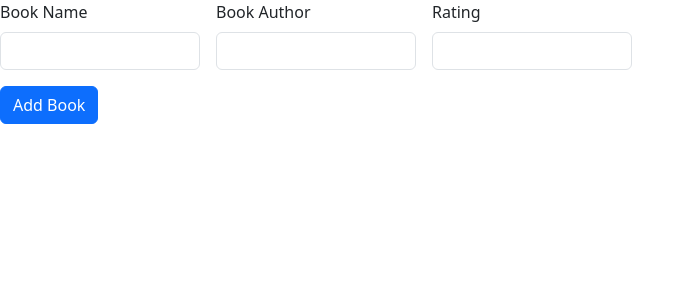
After one commit to vlouggos/simple, a Flask app: page /add in a window 1280 px wide. The commit adds this page. Shown: the top 300 px of the page, without its empty margins (0-695 px from the left). Run offline with Flask 3, Linux system fonts and the light colour scheme; some libraries are stand-ins or nearby versions.

Commit message:
Major update

```diff
--- a/main.py
+++ b/main.py
@@ -15,26 +15,41 @@ app.config['SQLALCHEMY_TRACK_MODIFICATIONS'] = False
 db = SQLAlchemy(app)
 
 ##CREATE TABLE
-class Book(db.Model):
-    id = db.Column(db.Integer, primary_key=True)
-    title = db.Column(db.String(250), unique=True, nullable=False)
-    author = db.Column(db.String(250), nullable=False)
-    rating = db.Column(db.Float, nullable=False)
-
-    # Optional: this will allow each book object to be identified by its title when printed.
-    def __repr__(self):
-        return f'<Book {self.title}>'
-
-db.create_all()
+@app.route('/')
+def home():
+    ##READ ALL RECORDS
+    all_books = db.session.query(Book).all()
+    return render_template("index.html", books=all_books)
 
 
-@app.route('/')
-def home():
-    new_book = Book(title="title1", author="author1", rating=10)
-    db.session.add(new_book)
-    db.session.commit()
-    book_to_print = Book.title
-    return render_template("index.html", alpha="book_to_print")
+@app.route("/add", methods=["GET", "POST"])
+def add():
+    if request.method == "POST":
+       new_book = Book(title=request.form["title"], author=request.form["author"], rating=request.form["rating"])
+       db.session.add(new_book)
+       db.session.commit()
+       return redirect(url_for('home'))
+    return render_template("add.html")
+
+@app.route('/rating', methods=["GET", "POST"])
+def rating():
+        if request.method == "POST":
+            book_id = request.form["id"]
+            book_to_update = Book.query.get(book_id)
+            book_to_update.rating = request.form["rating"]
+            db.session.commit()
+            return redirect(url_for('home'))
+        book_id = request.args.get('id')
+        book_selected = Book.query.get(book_id)
+        return render_template("rating.html", book=book_selected)
+
+@app.route('/delete')
+def delete():
+        book_id = request.args.get('id')
+        book_to_delete = Book.query.get(book_id)
+        db.session.delete(book_to_delete)
+        db.session.commit()
+        return redirect(url_for('home'))
 
 if __name__ == "__main__":
     app.run(debug=True)
--- /dev/null
+++ b/templates/add.html
@@ -0,0 +1,38 @@
+<!DOCTYPE html>
+<html lang="en">
+<head>
+    <meta charset="UTF-8">
+    <title>Add New Book</title>
+    <link href="https://cdn.jsdelivr.net/npm/bootstrap@5.3.0-alpha1/dist/css/bootstrap.min.css" rel="stylesheet"
+          integrity="sha384-GLhlTQ8iRABdZLl6O3oVMWSktQOp6b7In1Zl3/Jr59b6EGGoI1aFkw7cmDA6j6gD" crossorigin="anonymous">
+
+</head>
+<body>
+<form class="row g-3" action="{{ url_for('add') }}" method="POST">
+
+  <div class="col-2">
+    <label for="BookName" class="form-label">Book Name</label>
+    <input type="text" class="form-control" id="BookName" name="title">
+  </div>
+  <div class="col-2">
+    <label for="BookAuthor" class="form-label">Book Author</label>
+    <input type="text" class="form-control" id="BookAuthor" name="author">
+  </div>
+  <div class="col-2">
+    <label for="Rating" class="form-label">Rating</label>
+    <input type="text" class="form-control" id="Rating" name="rating">
+  </div>
+  <div class="col-12">
+    <button type="submit" class="btn btn-primary">Add Book</button>
+  </div>
+</form>
+
+
+<script src="https://cdn.jsdelivr.net/npm/@popperjs/core@2.11.6/dist/umd/popper.min.js"
+        integrity="sha384-oBqDVmMz9ATKxIep9tiCxS/Z9fNfEXiDAYTujMAeBAsjFuCZSmKbSSUnQlmh/jp3"
+        crossorigin="anonymous"></script>
+<script src="https://cdn.jsdelivr.net/npm/bootstrap@5.3.0-alpha1/dist/js/bootstrap.min.js"
+        integrity="sha384-mQ93GR66B00ZXjt0YO5KlohRA5SY2XofN4zfuZxLkoj1gXtW8ANNCe9d5Y3eG5eD"
+        crossorigin="anonymous"></script>
+</body>
+</html>
```
Also changed, not shown: templates/index.html (+44 -3 lines), templates/rating.html (added, +33 -0 lines).
